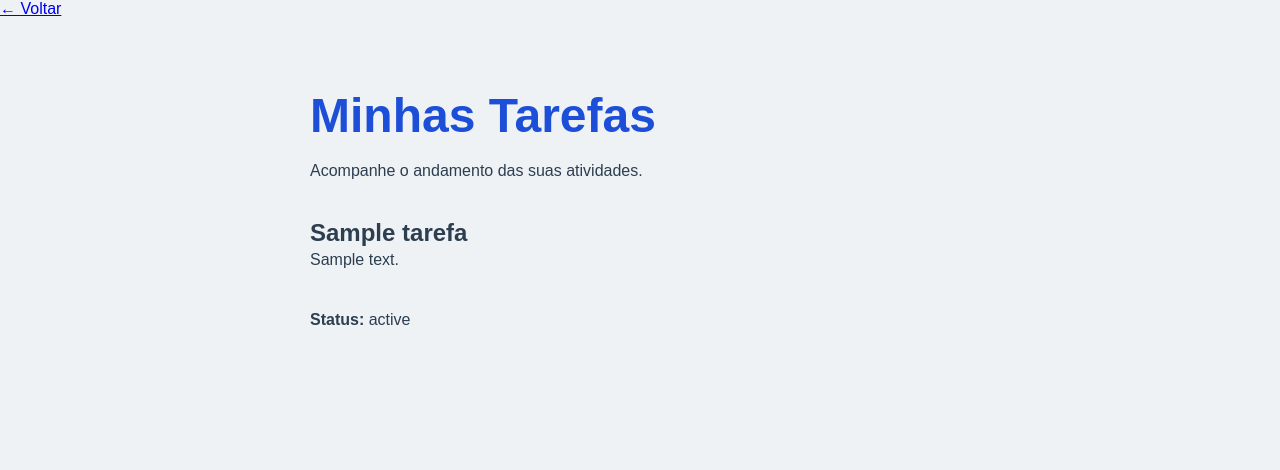
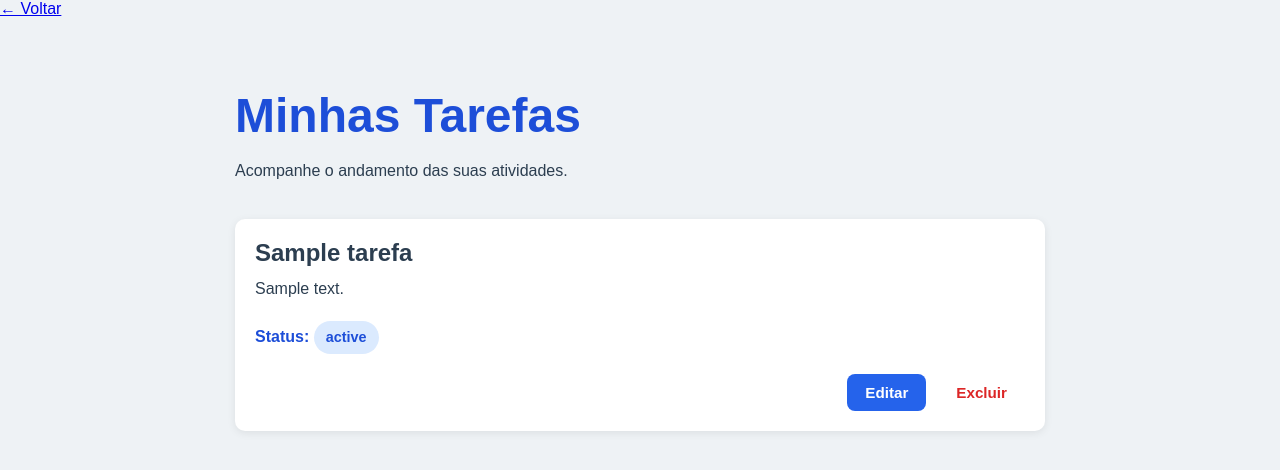
Before and after one commit to agatasantos622/TASKFLOW, a Flask app: template src/templates/tarefas.html in a window 1280 px wide. Shown: the top 470 px of the page. Run offline with Flask 3, Linux system fonts and the light colour scheme; the template is opened without the code that fills it: most values are stand-ins (such as "Sample title", 1, 10 or a date in 2020).

Commit message:
feat: melhora interface da listagem de tarefas

```diff
--- a/src/static/css/style.css
+++ b/src/static/css/style.css
@@ -41,7 +41,7 @@ main {
 
 .tasks-container {
     width: 100%;
-    max-width: 700px;
+    max-width: 850px;
     padding: 20px;
 }
 
@@ -79,8 +79,13 @@ form {
 ======================================================= */
 
 .hero p,
-.form-container p,
-.tasks-container p {
+.form-container p {
+    font-size: 1rem;
+    line-height: 1.6;
+    margin-bottom: 35px;
+}
+
+.tasks-container > p {
     font-size: 1rem;
     line-height: 1.6;
     margin-bottom: 35px;
@@ -131,6 +136,100 @@ form {
     transform: translateY(-2px);
 }
 
+.edit-button {
+    background-color: #2563eb;
+    color: white;
+}
+
+.edit-button:hover {
+    background-color: #1d4ed8;
+}
+
+.delete-button {
+    background-color: white;
+    color: #dc2626;
+    border: 2px solid #dc2626;
+}
+
+.delete-button:hover {
+    background-color: #dc2626;
+    color: white;
+}
+
+/* =======================================================
+   Cards de tarefas
+======================================================= */
+
+.task-card {
+    background-color: white;
+    border-radius: 10px;
+
+    padding: 20px;
+    margin-bottom: 20px;
+
+    box-shadow: 0 2px 8px rgba(0, 0, 0, 0.08);
+
+    transition: 0.3s;
+}
+
+.task-card:hover {
+    transform: translateY(-2px);
+}
+
+.task-card h2 {
+    font-size: 1.5rem;
+    margin-bottom: 10px;
+}
+
+.task-card p {
+    margin-bottom: 12px;
+    line-height: 1.5;
+}
+
+.task-card strong {
+    color: #1d4ed8;
+}
+
+.status {
+    display: inline-block;
+
+    margin-top: 8px;
+    padding: 6px 12px;
+
+    border-radius: 20px;
+
+    background-color: #dbeafe;
+    color: #1d4ed8;
+
+    font-size: 0.9rem;
+    font-weight: bold;
+}
+
+/* =======================================================
+   Ações dos cards
+======================================================= */
+
+.task-actions {
+    display: flex;
+    justify-content: flex-end;
+    gap: 12px;
+    margin-top: 20px;
+}
+
+.task-actions button {
+    padding: 10px 18px;
+
+    border: none;
+    border-radius: 8px;
+
+    cursor: pointer;
+
+    font-size: 0.95rem;
+    font-weight: bold;
+
+    transition: 0.3s;
+}
+
 /* =======================================================
    Footer
 ======================================================= */
--- a/src/templates/tarefas.html
+++ b/src/templates/tarefas.html
@@ -30,8 +30,21 @@
                         <p>{{ tarefa.descricao }}</p>
 
                         <p>
-                            <strong>Status:</strong> {{ tarefa.status }}
+                            <strong>Status:</strong>
+                            <span class="status">
+                                {{ tarefa.status }}
+                            </span>
                         </p>
+
+                        <div class="task-actions">
+                            <button class="edit-button">
+                                Editar
+                            </button>
+
+                            <button class="delete-button">
+                                Excluir
+                            </button>
+                        </div>
 
                     </div>
 
```
